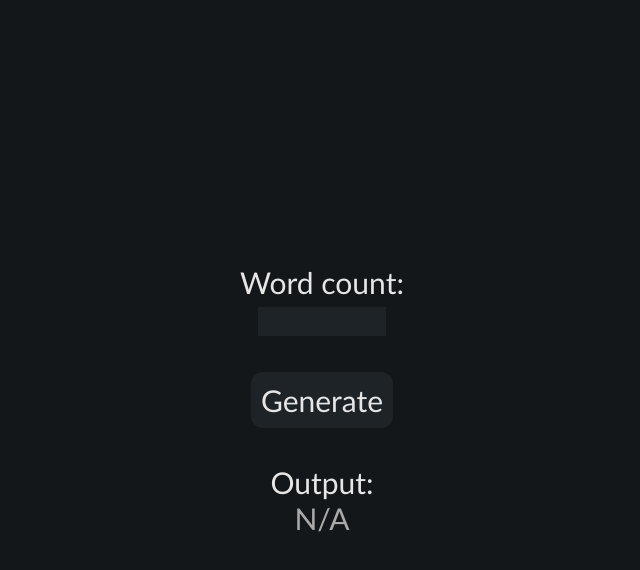
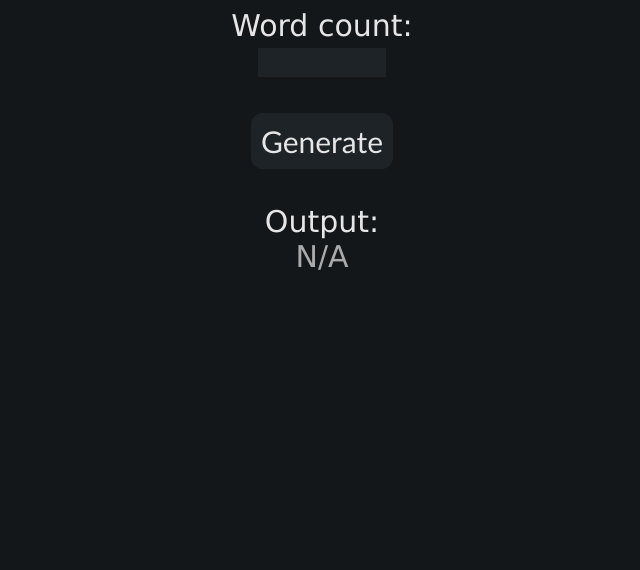
Before and after one commit to hinpile/MaldGenerator, a plain HTML site: page index.html in a window 1280 px wide. Shown: the whole page, without its empty margins (318-958 px from the left). Drawn offline with Linux system fonts and the light colour scheme.

Commit message:
Update styles.css

```diff
--- a/styles.css
+++ b/styles.css
@@ -2,7 +2,8 @@ body {
     background-color: rgb(20, 23, 26);
     color: rgb(230, 230, 230);
     font-size: 30px;
-    font-family: 'Trebuchet MS', 'Lucida Sans Unicode', 'Lucida Grande', 'Lucida Sans', Arial, sans-serif;
+    /*font-family: 'Trebuchet MS', 'Lucida Sans Unicode', 'Lucida Grande', 'Lucida Sans', Arial, sans-serif;*/
+    font-family: 'Lucida Sans', 'Lucida Sans Regular', 'Lucida Grande', 'Lucida Sans Unicode', Geneva, Verdana, sans-serif;
 }
 
 button {
@@ -35,7 +36,6 @@ button {
 .center {
     position: absolute;
     left: 50%;
-    top: 50%;
-    transform: translate(-50%, -50%);
+    transform: translate(-50%);
     text-align: center;
 }
```
